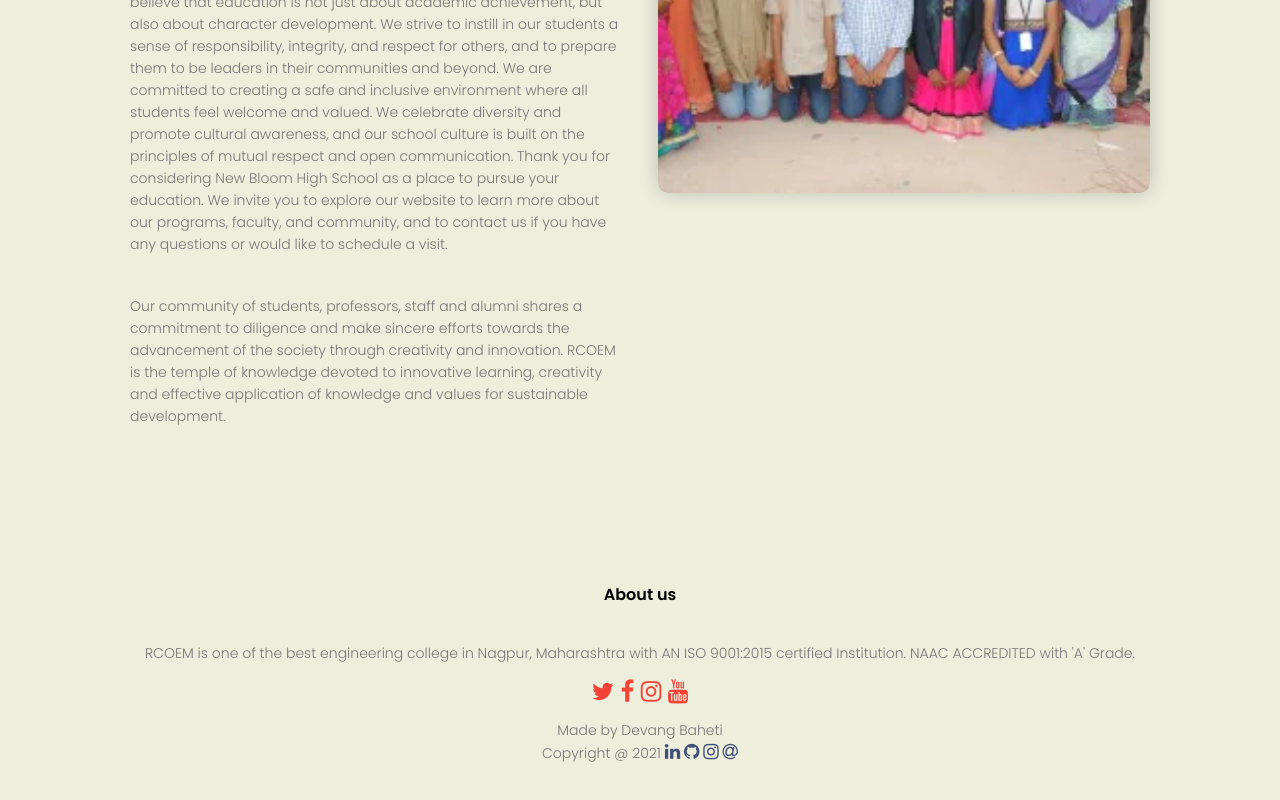
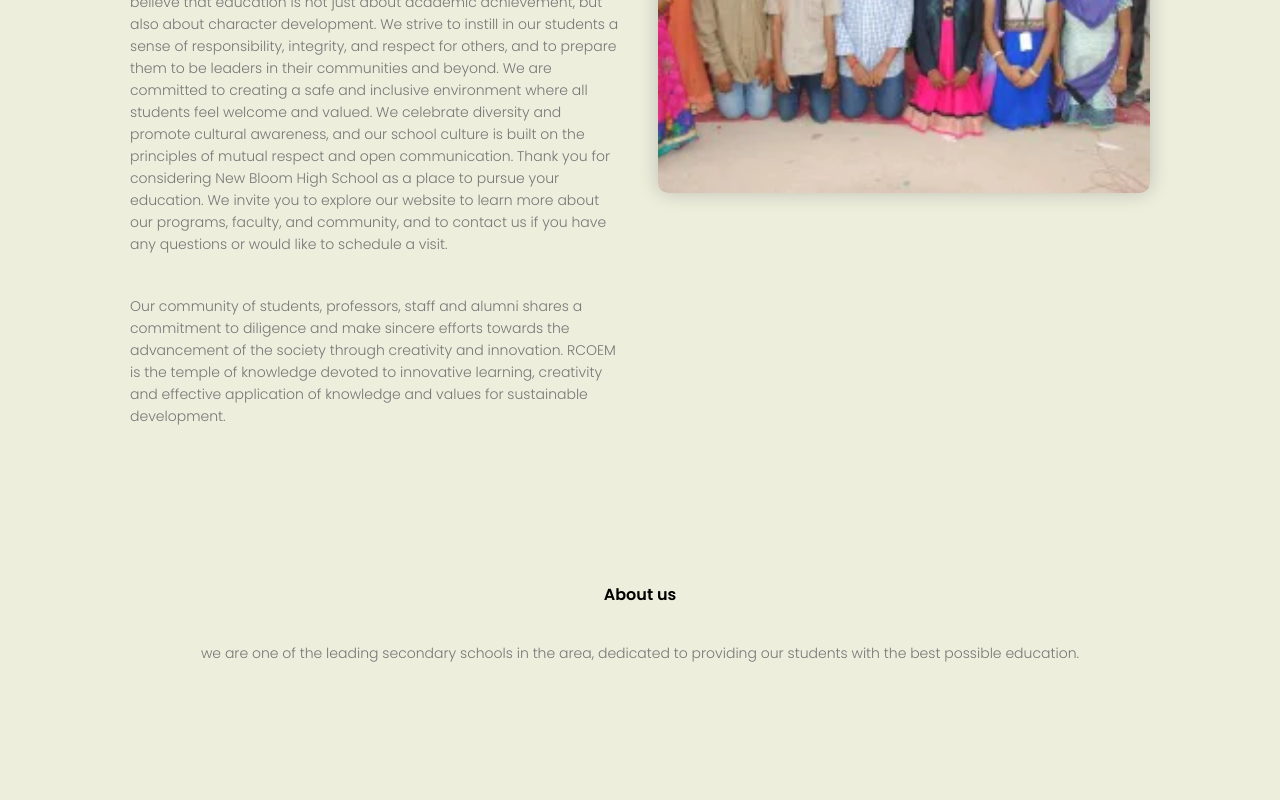
Before and after one commit to nktnikhil/NewBloomSchool, a plain HTML site: page about.html in a window 1280 px wide. Shown: the part 860-1660 px from the top of the page. After the commit the page ends 1564 px from the top, so only its background shows below. Drawn offline with Linux system fonts and the light colour scheme.

Commit message:
Update about.html

```diff
--- a/about.html
+++ b/about.html
@@ -77,10 +77,9 @@ Thank you for considering New Bloom High School as a place to pursue your educat
 <section class="footer">
     <h4>About us</h4>
     <p>
-        RCOEM is one of the best engineering college in Nagpur, Maharashtra with AN ISO 9001:2015
-        certified Institution. NAAC ACCREDITED with 'A' Grade.
+        we are one of the leading secondary schools in the area, dedicated to providing our students with the best possible education.
     </p>
-    <div class="icons">
+   <!-- <div class="icons">
         <a class="plain-link" href="https://twitter.com/RCOEM_Official"><i class="fa fa-twitter"></i></a>
         <a class="plain-link" href="https://www.facebook.com/Shri-Ramdeobaba-College-of-Engineering-and-Management-Nagpur-India-301344790226543/?skip_nax_wizard=true"><i class="fa fa-facebook"></i></a>
         <a class="plain-link" href="https://www.instagram.com/rcoem__official"><i class="fa fa-instagram"></i></a>
@@ -95,6 +94,7 @@ Thank you for considering New Bloom High School as a place to pursue your educat
             <a class="plain-link icons-blue" href="https://www.instagram.com/devang_baheti/"><i class="fa fa-instagram"></i></a>
             <a class="plain-link icons-blue" href="mailto:priyanksangani2010@gmail.com"><i class="fa fa-at"></i></a>
     </p>
+-->
 </section>
 
 
```
